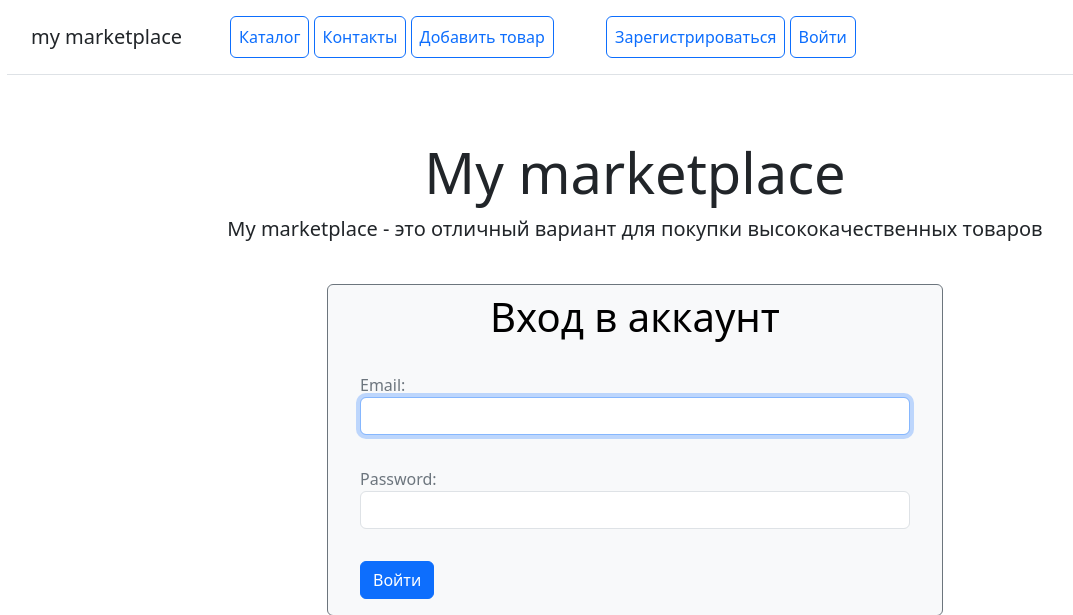
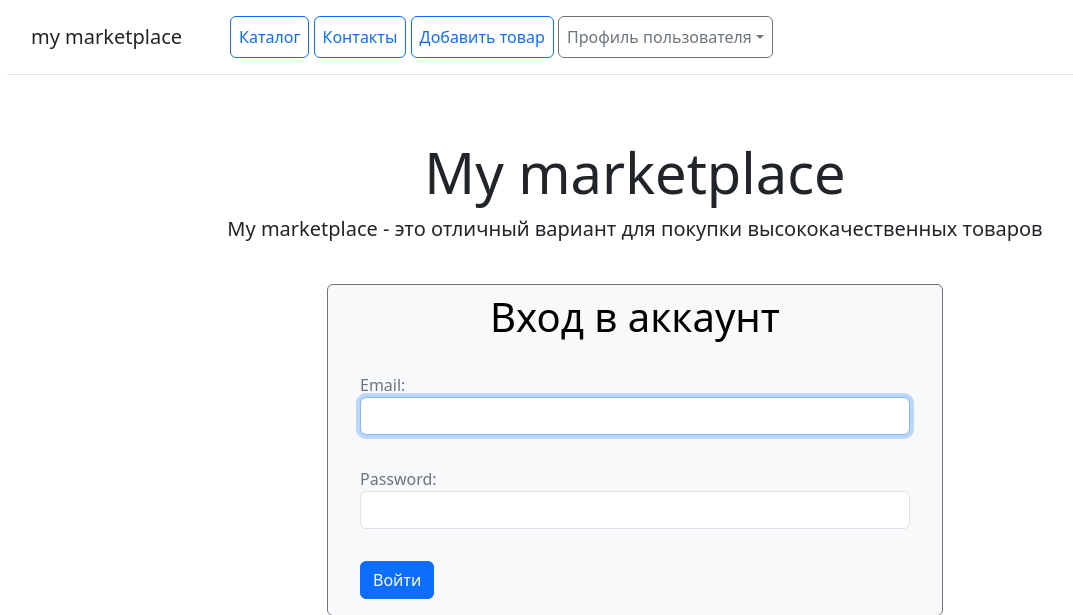
Before and after one commit to ViktorPilot/my_marketplace, a Django app: page /users/login/?next=/contacts/ in a window 1280 px wide. Shown: the top 615 px of the page, without its empty margins (5-1078 px from the left). Run offline with Django 5.2, Linux system fonts and the light colour scheme; some libraries are stand-ins or nearby versions.

Commit message:
menu_in_progress

```diff
--- a/catalog/templates/catalog/includes/include_menu.html
+++ b/catalog/templates/catalog/includes/include_menu.html
@@ -5,13 +5,26 @@
             <a class="p-2 btn btn-outline-primary" href="/home/">Каталог</a>
             <a class="p-2 btn btn-outline-primary" href="/contacts/">Контакты</a>
             <a class="p-2 btn btn-outline-primary" href="/add_product/">Добавить товар</a>
-            {% csrf_token %}
-            {% if user.is_authenticated %}
-            <button type="submit" class="p-2 btn btn-outline-danger ms-5">Выйти</button>
-            {% else %}
-            <a class="p-2 btn btn-outline-primary ms-5" href="{% url 'users:register' %}">Зарегистрироваться</a>
-            <a class="p-2 btn btn-outline-primary" href="{% url 'users:login' %}">Войти</a>
-            {% endif %}
+            <div class="nav-item p-2 dropdown btn btn-outline-secondary">
+                <a class="nav-link dropdown-toggle" href="#" role="button" data-bs-toggle="dropdown"
+                   aria-expanded="false">Профиль пользователя</a>
+                <ul class="dropdown-menu">
+                    {% csrf_token %}
+                    {% if user.is_authenticated %}
+                    <li><a class="p-2 btn btn-light" href="{% url 'users:update' user.pk %}">Редактировать
+                        профиль</a></li>
+                    <li>
+                        <button type="submit" class="p-2 btn btn-light w-100">Выйти</button>
+                    </li>
+                    {% else %}
+                    <li><a class="p-2 btn btn-light"
+                           href="{% url 'users:register' %}">Зарегистрироваться</a></li>
+                    <li><a class="p-2 btn btn-light w-100" href="{% url 'users:login' %}">Войти</a></li>
+                    {% endif %}
+                </ul>
+            </div>
+
+
         </form>
     </nav>
 </div>
--- a/users/forms.py
+++ b/users/forms.py
@@ -1,11 +1,17 @@
 from django.contrib.auth.forms import UserCreationForm, AuthenticationForm
 from users.models import CustomUser
+from django import forms
+
 
 class StyleMixin:
     def __init__(self, *args, **kwargs):
         super().__init__(*args, **kwargs)
         for field in self.fields:
-            self.fields[field].widget.attrs.update({"class": "form-control"})
+            if field != 'phone_number':
+                self.fields[field].widget.attrs.update({"class": "form-control"})
+            else:
+                self.fields[field].widget.attrs.update({"class": "form-control", "placeholder": "X-XXX-XXX-XX-XX"})
+
 
 class CustomCreationForm(StyleMixin, UserCreationForm):
 
@@ -18,3 +24,8 @@ class UserAuthenticationForm(StyleMixin, AuthenticationForm):
     class Meta(UserCreationForm.Meta):
         model = CustomUser
         fields = ['email', 'password']
+
+class UserModelForm(StyleMixin, forms.ModelForm):
+    class Meta:
+        model = CustomUser
+        fields = ['email', 'avatar', 'phone_number', 'country']
--- a/users/models.py
+++ b/users/models.py
@@ -5,7 +5,7 @@ class CustomUser(AbstractUser):
     username = None
     email = models.EmailField(verbose_name='email', unique=True)
     avatar = models.ImageField(verbose_name='аватар', upload_to='users/image/', blank=True, null=True)
-    phone_number = models.PositiveIntegerField(verbose_name='номер телефона', blank=True, null=True)
+    phone_number = models.CharField(verbose_name='номер телефона', max_length=20, blank=True, null=True)
     country = models.CharField(verbose_name='страна', max_length=50, blank=True, null=True)
 
 
--- a/users/urls.py
+++ b/users/urls.py
@@ -1,7 +1,7 @@
 from django.urls import path
 from django.contrib.auth.views import LogoutView
 from users import apps
-from users.views import RegisterView, CustomLoginView
+from users.views import RegisterView, CustomLoginView, UserUpdateView
 
 app_name = apps.UsersConfig.name
 
@@ -9,4 +9,5 @@ urlpatterns = [
     path("register/", RegisterView.as_view(), name='register'),
     path("login/", CustomLoginView.as_view(), name='login'),
     path("logout/", LogoutView.as_view(), name='logout'),
+    path("update/<int:pk>/", UserUpdateView.as_view(), name='update'),
 ]
--- a/users/views.py
+++ b/users/views.py
@@ -2,11 +2,11 @@ from django.views.generic import CreateView
 from django.urls import reverse_lazy
 
 from config.settings import EMAIL_HOST_USER
-from users.forms import CustomCreationForm, UserAuthenticationForm
+from users.forms import CustomCreationForm, UserAuthenticationForm, UserModelForm
 from users.models import CustomUser
 from django.contrib.auth.views import LoginView
 from django.core.mail import send_mail
-
+from django.views.generic import UpdateView
 
 class RegisterView(CreateView):
     model = CustomUser
@@ -24,3 +24,9 @@ class CustomLoginView(LoginView):
     model = CustomUser
     form_class = UserAuthenticationForm
     template_name = 'users/login.html'
+
+class UserUpdateView(UpdateView):
+    model = CustomUser
+    form_class = UserModelForm
+    success_url = reverse_lazy('catalog:home')
+    template_name = 'users/update_form.html'
```
